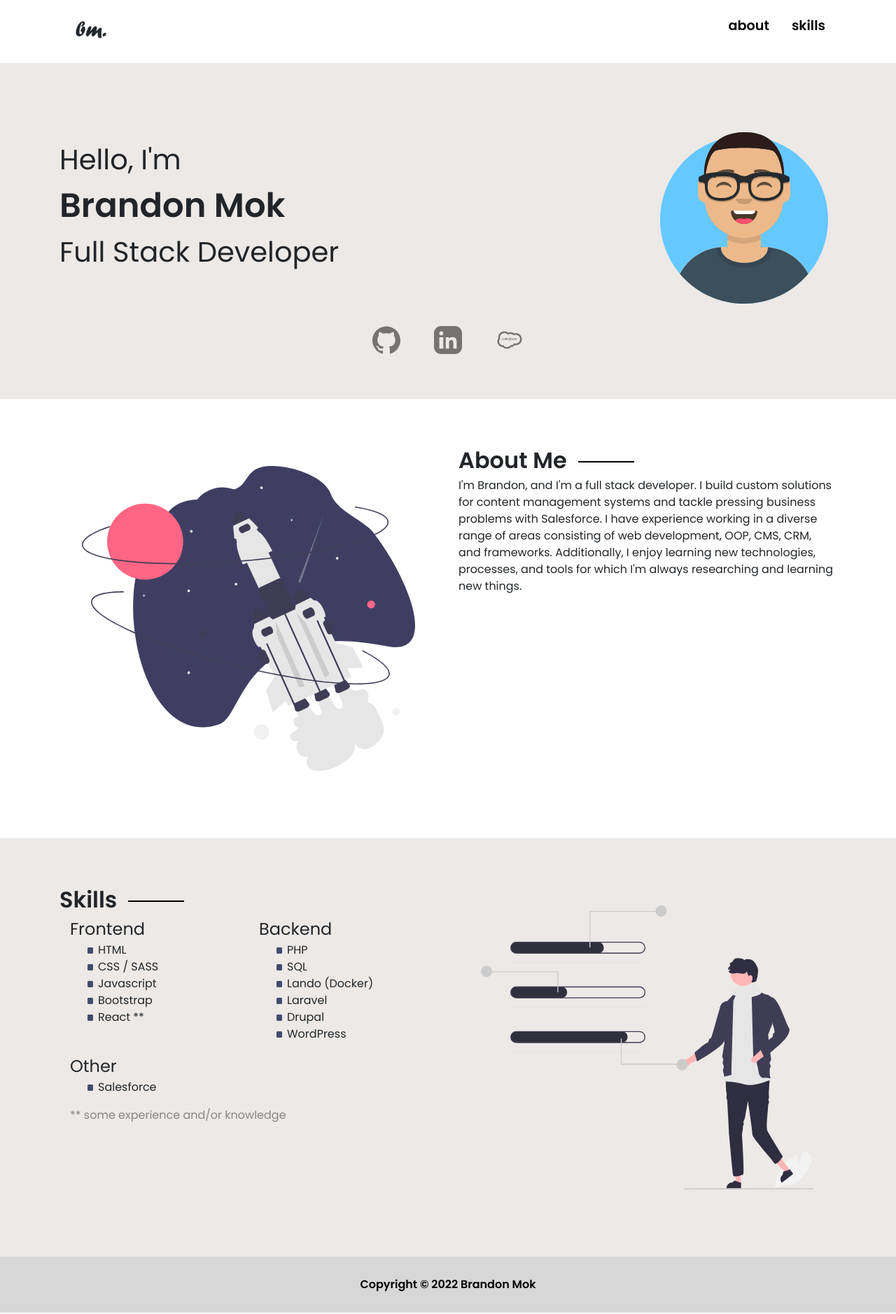
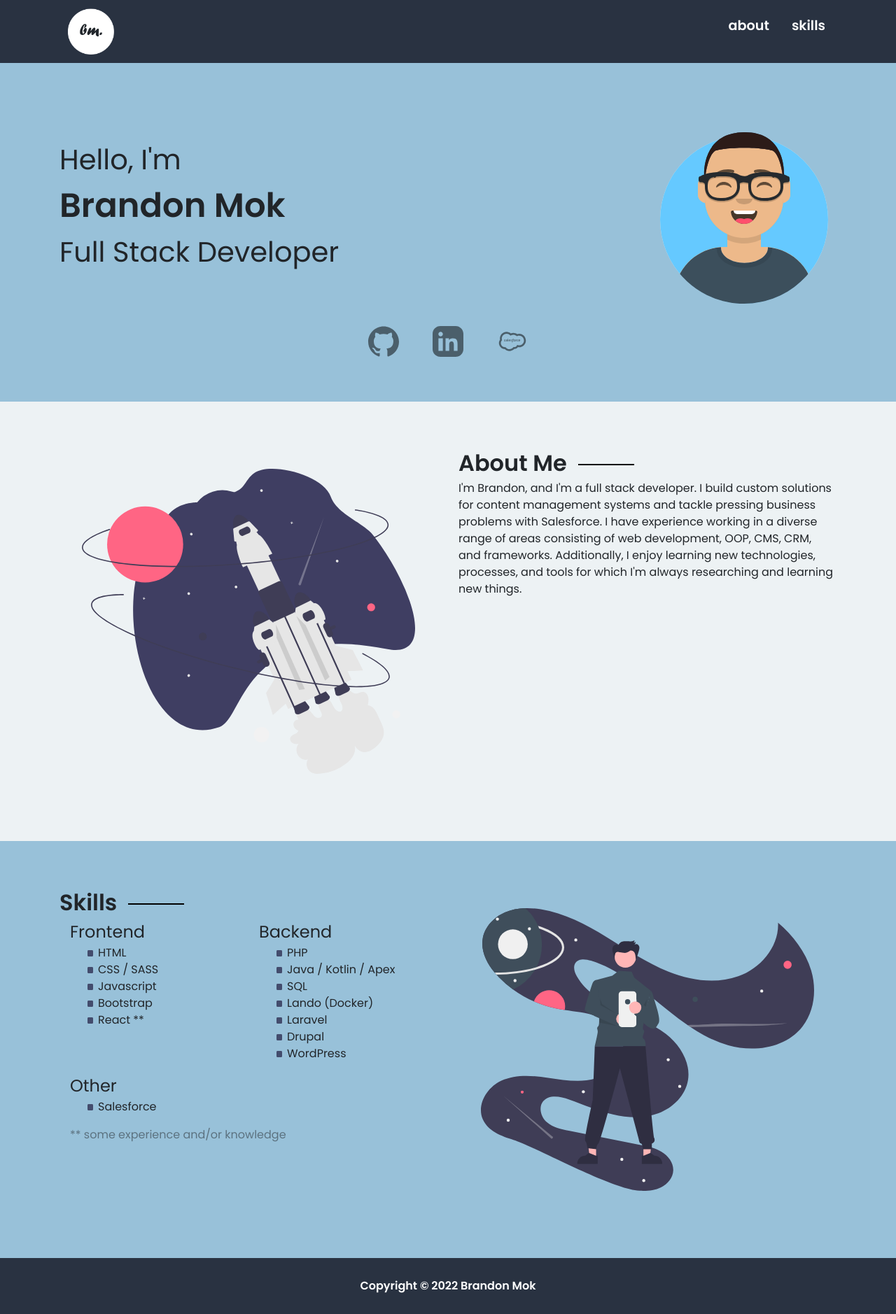
Before and after one commit to BrandonMok/react-personal-website, a React (Create React App) app: page / in a window 1280 px wide. Shown: the whole page at 70% size. Built offline with nearby package versions, Linux system fonts and the light colour scheme.

Commit message:
Replaced skills svg and updated color theme

```diff
--- a/src/components/header.js
+++ b/src/components/header.js
@@ -4,11 +4,12 @@ import Logo from '../icons/logo.png';
 
 const Header = () => {
     return (
-        <div className="header d-flex justify-content-between flex-direction-row">
-            <div className="header__logo-row">
+        <div className="header">
+            <div className="header__flexbox">
+                <div className="header__flexbox__logo-row">
                     <img src={Logo} alt="logo" />
                 </div>
-            <div className="header__menu-row">
+                <div className="header__flexbox__menu-row">
                     <ul className="main-menu">
                         <li><a href="#aboutme" alt="About">about</a></li>
                         <li><a href="#skills" alt="Skills">skills</a></li>
@@ -17,6 +18,7 @@ const Header = () => {
                     <MobileNav />
                 </div>
             </div>
+        </div>
     );
 }
 export default Header;
--- a/src/components/skills.js
+++ b/src/components/skills.js
@@ -1,6 +1,6 @@
 import React from 'react';
 import SectionTitle from './sectionTitle';
-import PercentageImg from '../icons/undraw_percentage.svg';
+import LostInSpaceImg from '../icons/undraw_lost_online.svg';
 
 const Skills = () => {
     return (
@@ -30,6 +30,7 @@ const Skills = () => {
                                         <div className='skills__area-title'>Backend</div>
                                         <ul>
                                             <li>PHP</li>
+                                            <li>Java / Kotlin / Apex</li>
                                             <li>SQL</li>
                                             <li>Lando (Docker)</li>
                                             <li>Laravel</li>
@@ -52,7 +53,7 @@ const Skills = () => {
                     </div>
                     <div className='col-12 col-md-6 skills__image-col'>
                         <div className='skills__image-col__image-container'>
-                            <img src={PercentageImg} alt="Man next to horizontal progress bars" />
+                            <img src={LostInSpaceImg} alt="Man next to horizontal progress bars" />
                         </div>
                     </div>
                 </div>
--- a/src/styling/_about.scss
+++ b/src/styling/_about.scss
@@ -1,4 +1,5 @@
 .aboutme {
+  background-color: $gray-white;
   padding: 4rem 0;
 
   &__image-col {
--- a/src/styling/_banner.scss
+++ b/src/styling/_banner.scss
@@ -1,7 +1,7 @@
 .banner {
-  min-height: 25vh;
   background-color: $secondary;
   padding: 4rem 0;
+  min-height: 30vh;
 
   &__avatar {
     text-align: center;
@@ -28,9 +28,9 @@
     padding-top: 2rem;
 
     &__item {
-      height: 2.5rem;
+      height: 2.75rem;
+      width: 2.75rem;
       margin: 0 1.5rem;
-      width: 2.5rem;
       opacity: 0.5;
 
       &:hover {
--- a/src/styling/_reusables.scss
+++ b/src/styling/_reusables.scss
@@ -1,6 +1,13 @@
 /** HEADER **/
 .header {
+  background-color: $primary;
+
+  &__flexbox {
     @extend .container;
+
+    display: flex;
+    justify-content: space-between;
+    flex-direction: row;
 
     &__logo-row {
       overflow: hidden;
@@ -10,6 +17,7 @@
       img {
         width: 100%;
         height: 100%;
+        padding: 0.75em;
         object-fit: contain;
       }
     }
@@ -28,7 +36,7 @@
           padding: 0 1em;
 
           & > a {
-          color: $black;
+            color: $white;
             font-size: $font-regular-plus;
             font-weight: bold;
             text-decoration: none;
@@ -37,11 +45,12 @@
       }
     }
   }
+}
 
 /** Footer **/
 .footer {
-  background-color: $tertiary;
-  color: $black;
+  background-color: $primary;
+  color: $white;
   font-weight: 600;
   position: relative;
   left: 0;
@@ -79,7 +88,7 @@
 }
 
 @include media-breakpoint-up(md) {
-  .header {
+  .header__flexbox {
     &__logo-row {
       display: inline;
     }
--- a/src/styling/_variables.scss
+++ b/src/styling/_variables.scss
@@ -1,14 +1,12 @@
-$primary: #fafafa;
-$secondary: #ece9e6;
-$tertiary: #d7d7d7;
+$primary: #293241;
+$secondary: #98C1D9;
+$tertiary: #E0FBFC;
 
 // potential new colors
 // https://coolors.co/palette/3d5a80-98c1d9-e0fbfc-ee6c4d-293241
-// #293241 (potential header and footer color)
-// #98C1D9 (potential setion color)
-
 
 $white: #ffffff;
+$gray-white: #edf2f4;
 $black: #000000;
 
 $font-large: 2rem;
```
Also changed, not shown: src/icons/undraw_lost_online.svg (added), src/icons/undraw_percentage.svg (deleted). Lines whose indentation alone changed are shown as unchanged.
